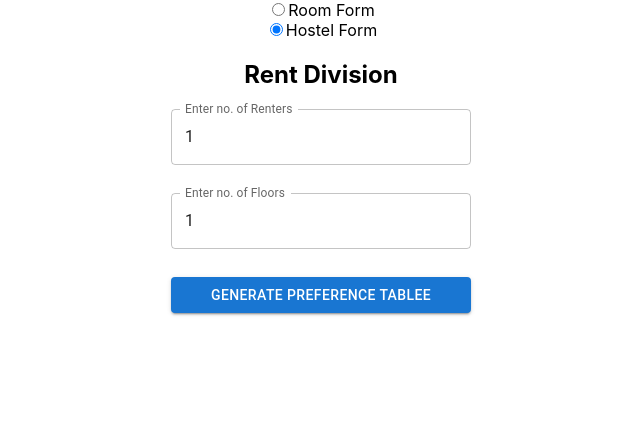
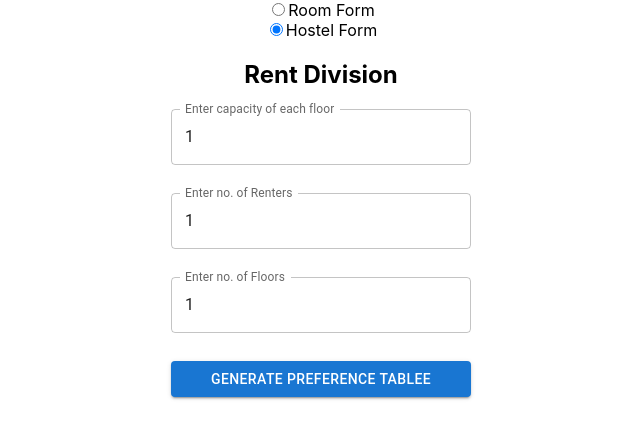
Before and after one commit to santoshkavhar/Rent-Division-UI, a React (Create React App) app: page / in a window 1280 px wide. Both pictures are taken after a click on the radio button "Hostel Form". Shown: the top 438 px of the page, without its empty margins (319-959 px from the left). Built offline with nearby package versions, Linux system fonts and the light colour scheme.

Commit message:
capacity added into form. Minimum floors and renters for hostel is 1.

```diff
--- a/src/HostelForm.js
+++ b/src/HostelForm.js
@@ -6,6 +6,7 @@ function HostelForm() {
   const [formData, setFormData] = useState({
     renters: 1,
     floors: 1,
+    capacity: 1,
     rentData: [],
   });
 
@@ -69,6 +70,15 @@ function HostelForm() {
       <h2>Rent Division</h2>
       <form onSubmit={handleSubmit}>
         <Stack spacing={3.5}>
+        <TextField
+            label="Enter capacity of each floor"
+            id="capacity"
+            name="capacity"
+            type="number"
+            value={formData.capacity}
+            onChange={handleChange}
+            inputProps={{ min: 1, step: 1 }}
+          />
           <TextField
             label="Enter no. of Renters"
             id="renters"
@@ -76,7 +86,7 @@ function HostelForm() {
             type="number"
             value={formData.renters}
             onChange={handleChange}
-            inputProps={{ min: 0, step: 1 }}
+            inputProps={{ min: 1, step: 1 }}
           />
           <TextField
             label="Enter no. of Floors"
@@ -85,7 +95,7 @@ function HostelForm() {
             type="number"
             value={formData.floors}
             onChange={handleChange}
-            inputProps={{ min: 0, step: 1 }}
+            inputProps={{ min: 1, step: 1 }}
           />
           <Button variant="contained" color="primary" onClick={generateTable}>
             Generate Preference Tablee
```
